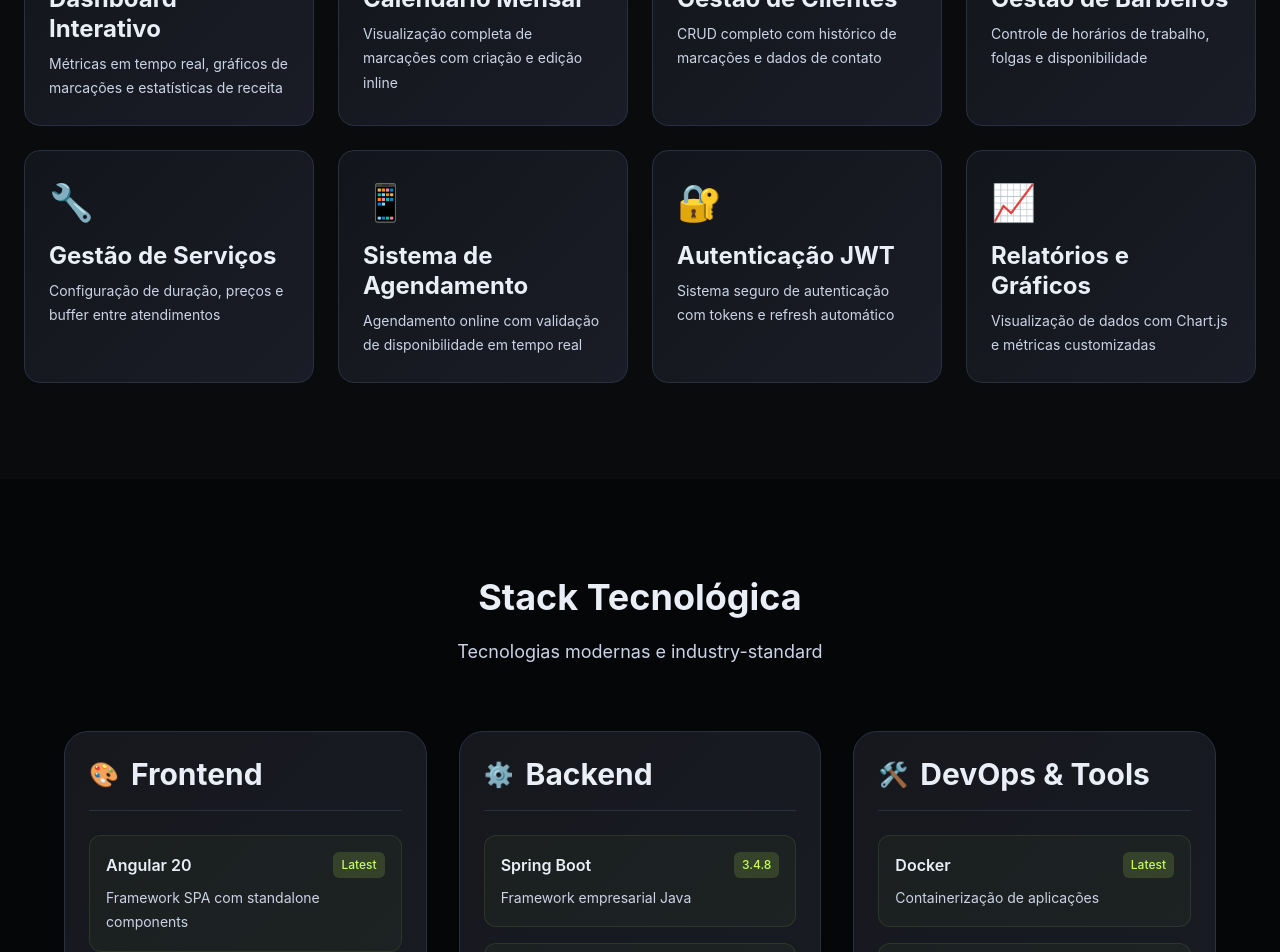
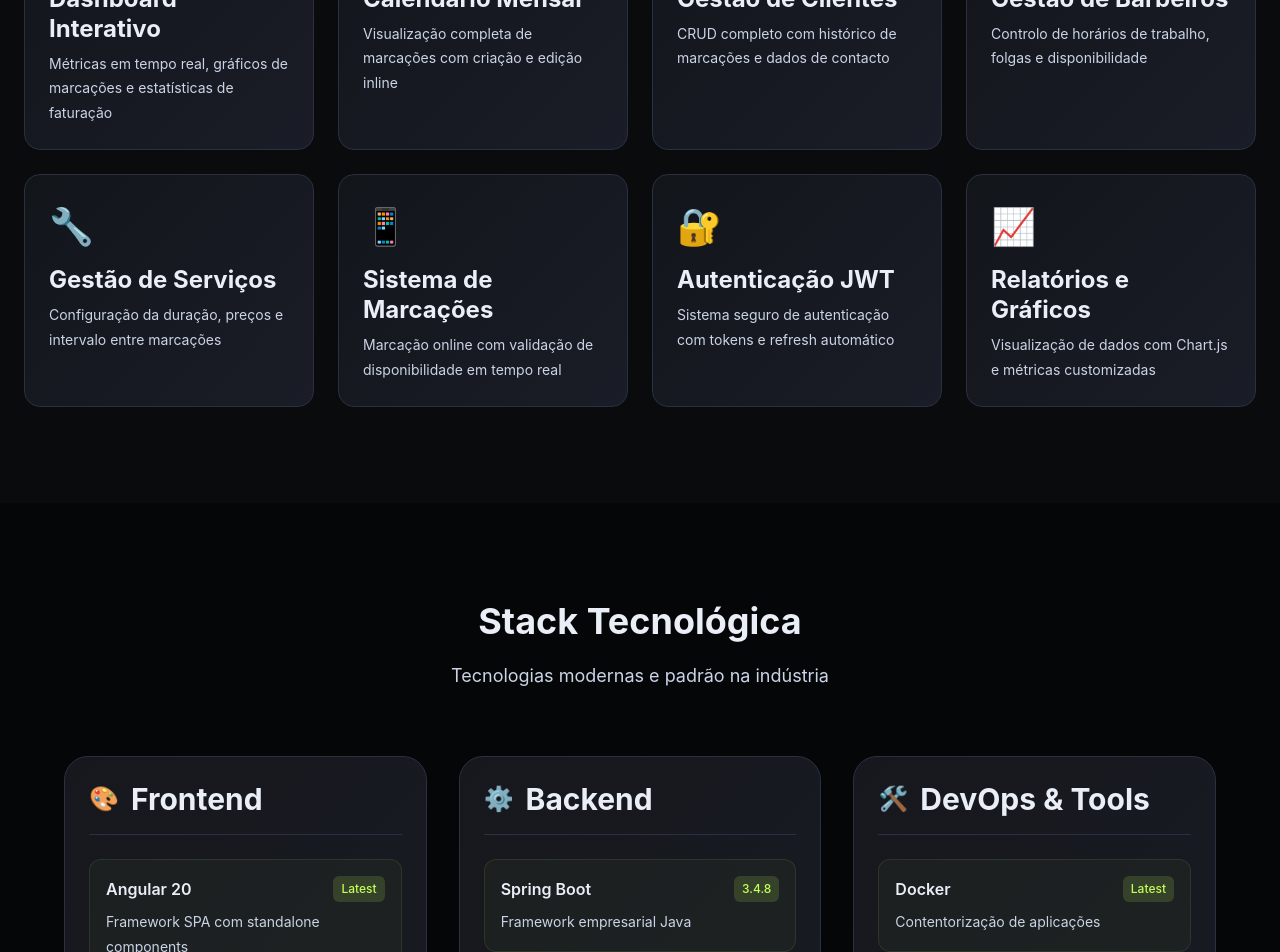
Before and after one commit to GoncaloFernandes8/BarbershopApresentation, an Angular app in the folder presentation/: page / in a window 1280 px wide. Shown: the part 1848-2800 px from the top of the page. Built offline with nearby package versions, Linux system fonts and the light colour scheme.

Commit message:
chore(i18n-pt-PT): ajustar termos para Português (Portugal) no app.html

```diff
--- a/presentation/src/app/app.html
+++ b/presentation/src/app/app.html
@@ -48,7 +48,7 @@
       <div class="mouse">
         <div class="wheel"></div>
       </div>
-      <span>Scroll para explorar</span>
+      <span>Rola para explorar</span>
     </div>
   </section>
 
@@ -109,7 +109,7 @@
         <div class="feature-item">
           <div class="feature-icon">📊</div>
           <h4>Dashboard Interativo</h4>
-          <p>Métricas em tempo real, gráficos de marcações e estatísticas de receita</p>
+          <p>Métricas em tempo real, gráficos de marcações e estatísticas de faturação</p>
         </div>
 
         <div class="feature-item">
@@ -121,25 +121,25 @@
         <div class="feature-item">
           <div class="feature-icon">👥</div>
           <h4>Gestão de Clientes</h4>
-          <p>CRUD completo com histórico de marcações e dados de contato</p>
+          <p>CRUD completo com histórico de marcações e dados de contacto</p>
         </div>
 
         <div class="feature-item">
           <div class="feature-icon">💈</div>
           <h4>Gestão de Barbeiros</h4>
-          <p>Controle de horários de trabalho, folgas e disponibilidade</p>
+          <p>Controlo de horários de trabalho, folgas e disponibilidade</p>
         </div>
 
         <div class="feature-item">
           <div class="feature-icon">🔧</div>
           <h4>Gestão de Serviços</h4>
-          <p>Configuração de duração, preços e buffer entre atendimentos</p>
+          <p>Configuração da duração, preços e intervalo entre marcações</p>
         </div>
 
         <div class="feature-item">
           <div class="feature-icon">📱</div>
-          <h4>Sistema de Agendamento</h4>
-          <p>Agendamento online com validação de disponibilidade em tempo real</p>
+          <h4>Sistema de Marcações</h4>
+          <p>Marcação online com validação de disponibilidade em tempo real</p>
         </div>
 
         <div class="feature-item">
@@ -162,7 +162,7 @@
     <div class="container">
       <div class="section-header">
         <h2>Stack Tecnológica</h2>
-        <p>Tecnologias modernas e industry-standard</p>
+        <p>Tecnologias modernas e padrão na indústria</p>
       </div>
 
       <div class="stack-categories">
@@ -258,14 +258,14 @@
                 <strong>PostgreSQL</strong>
                 <span class="version">16</span>
               </div>
-              <p>Banco de dados relacional</p>
+              <p>Base de dados relacional</p>
             </div>
             <div class="stack-item">
               <div class="stack-item-header">
                 <strong>Flyway</strong>
                 <span class="version">10</span>
               </div>
-              <p>Migração de banco de dados</p>
+              <p>Migração de base de dados</p>
             </div>
           </div>
         </div>
@@ -282,7 +282,7 @@
                 <strong>Docker</strong>
                 <span class="version">Latest</span>
               </div>
-              <p>Containerização de aplicações</p>
+              <p>Contentorização de aplicações</p>
             </div>
             <div class="stack-item">
               <div class="stack-item-header">
@@ -296,14 +296,14 @@
                 <strong>npm</strong>
                 <span class="version">10+</span>
               </div>
-              <p>Gerenciador de pacotes Node</p>
+              <p>Gestor de pacotes Node</p>
             </div>
             <div class="stack-item">
               <div class="stack-item-header">
                 <strong>Git</strong>
                 <span class="version">2.4+</span>
               </div>
-              <p>Controle de versão</p>
+              <p>Controlo de versão</p>
             </div>
             <div class="stack-item">
               <div class="stack-item-header">
@@ -317,7 +317,7 @@
                 <strong>Prettier</strong>
                 <span class="version">3</span>
               </div>
-              <p>Code formatting</p>
+              <p>Formatação de código</p>
             </div>
           </div>
         </div>
@@ -392,11 +392,11 @@
         <div class="concept-card">
           <h4>🔒 Segurança</h4>
           <ul>
-            <li>JWT Authentication</li>
-            <li>BCrypt Hashing</li>
-            <li>CORS Configuration</li>
-            <li>Input Validation</li>
-            <li>SQL Injection Prevention</li>
+            <li>Autenticação JWT</li>
+            <li>Hashing com BCrypt</li>
+            <li>Configuração de CORS</li>
+            <li>Validação de inputs</li>
+            <li>Prevenção de SQL Injection</li>
           </ul>
         </div>
       </div>
```
